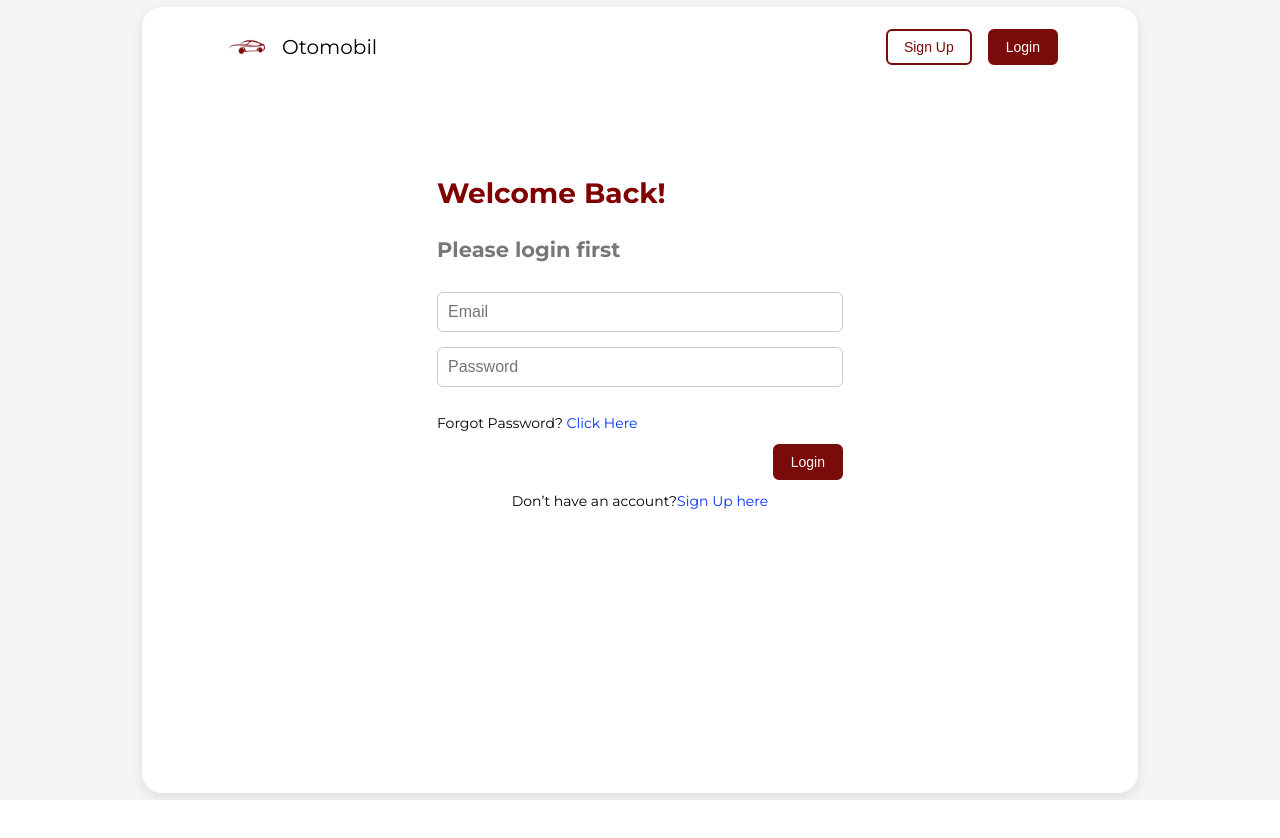
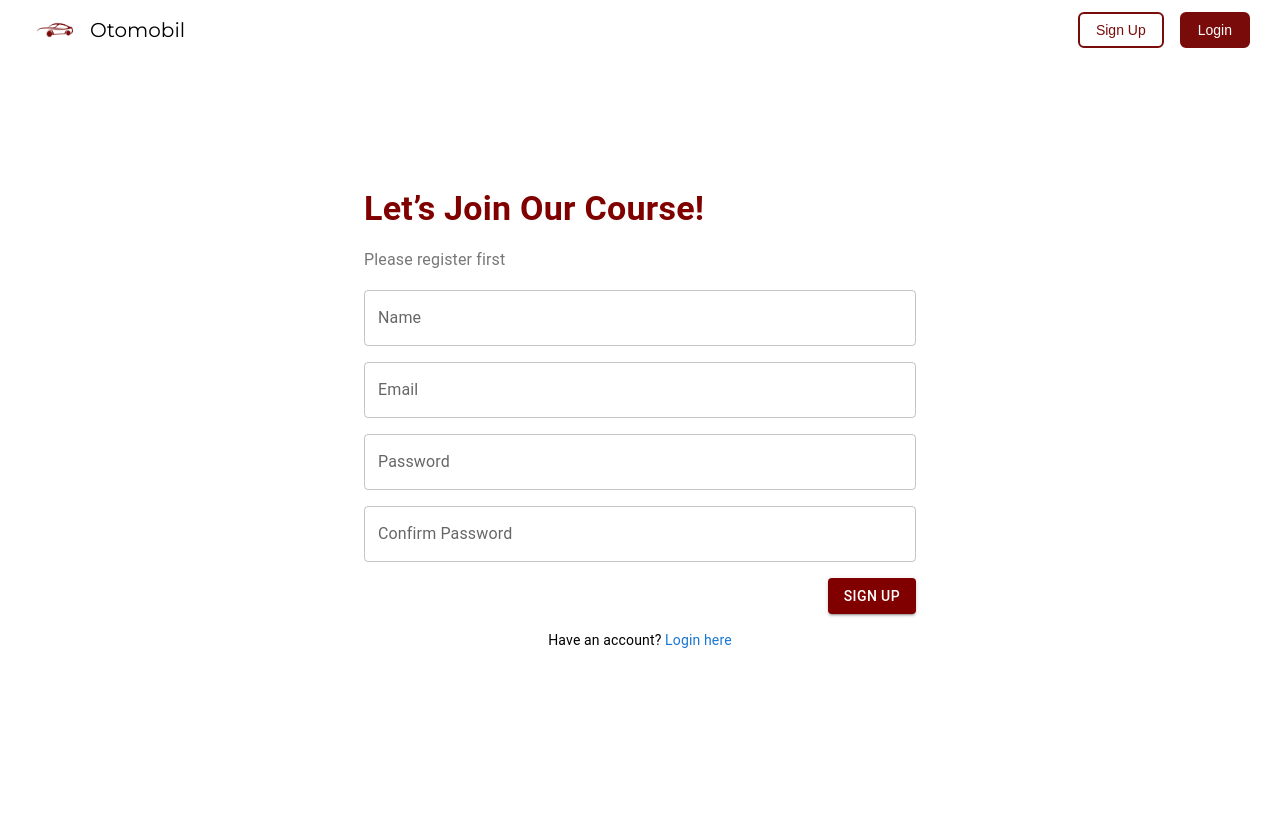
Before and after one commit to kevin33579/tse-team-2-fe, a React (Vite) app: page / in a window 1280 px wide. Shown: the top 838 px of the page. Before the commit the page ends 800 px from the top, so only its background shows below. Built offline with nearby package versions, Linux system fonts and the light colour scheme.

Commit message:
Change to Mui and add useState React

```diff
--- a/src/App.jsx
+++ b/src/App.jsx
@@ -4,7 +4,7 @@ import Register from "./pages/Register";
 function App() {
   return (
     <>
-      <Login />
+      <Register></Register>
     </>
   );
 }
--- a/src/pages/Register.jsx
+++ b/src/pages/Register.jsx
@@ -1,39 +1,129 @@
-import Input from "../components/input";
+import React, { useState } from "react";
+import {
+  Grid,
+  Container,
+  Typography,
+  TextField,
+  Button,
+  Link,
+} from "@mui/material";
 import Navbar from "../components/Navbar";
-import Button from "../components/Button";
-import "./Login.css";
 
 const Register = () => {
+  const [payload, setPayload] = useState({
+    name: "",
+    email: "",
+    password: "",
+    confirmPassword: "",
+  });
+
+  const handleChange = (e) => {
+    const { name, value } = e.target;
+    setPayload((prev) => ({
+      ...prev,
+      [name]: value,
+    }));
+  };
+
+  const handleSubmit = () => {
+    console.log("Send to API:", payload);
+  };
+
   return (
-    <div>
-      <div className="login__page">
-        <div className="login__container">
-          <Navbar />
-          <div className="form__container">
-            <h1 className="login__title">Lets Join our course!</h1>
-            <h2 className="login__subtext">Please register first</h2>
-            <Input placeholder={"Name"} inputName={"name"} />
-            <Input placeholder={"Email"} inputName={"email"} />
-            <Input placeholder={"Password"} inputName={"password"} />
-            <Input
-              placeholder={"Confirm Password"}
-              inputName={"confirmpassword"}
-            />
-            <div style={{ display: "flex", justifyContent: "end" }}>
+    <>
+      <Navbar />
+      <Grid
+        container
+        direction="column"
+        justifyContent="flex-start"
+        alignItems="center"
+        sx={{ minHeight: "100vh", bgcolor: "white" }}
+      >
+        <Container maxWidth="sm" sx={{ mt: 6 }}>
+          <Grid container spacing={2} direction="column" sx={{ pt: 10 }}>
+            <Grid item>
+              <Typography
+                variant="h4"
+                sx={{
+                  color: "#800000",
+                  fontWeight: "bold",
+                  textAlign: "left",
+                }}
+              >
+                Let’s Join Our Course!
+              </Typography>
+            </Grid>
+            <Grid item>
+              <Typography
+                variant="subtitle1"
+                sx={{ color: "#777", textAlign: "left" }}
+              >
+                Please register first
+              </Typography>
+            </Grid>
+            <Grid item>
+              <TextField
+                label="Name"
+                name="name"
+                variant="outlined"
+                fullWidth
+                value={payload.name}
+                onChange={handleChange}
+              />
+            </Grid>
+            <Grid item>
+              <TextField
+                label="Email"
+                name="email"
+                variant="outlined"
+                fullWidth
+                value={payload.email}
+                onChange={handleChange}
+              />
+            </Grid>
+            <Grid item>
+              <TextField
+                label="Password"
+                name="password"
+                type="password"
+                variant="outlined"
+                fullWidth
+                value={payload.password}
+                onChange={handleChange}
+              />
+            </Grid>
+            <Grid item>
+              <TextField
+                label="Confirm Password"
+                name="confirmPassword"
+                type="password"
+                variant="outlined"
+                fullWidth
+                value={payload.confirmPassword}
+                onChange={handleChange}
+              />
+            </Grid>
+            <Grid item container justifyContent="flex-end">
               <Button
-                className="button__login"
-                label="Sign Up"
-                variant="primary"
-                onClick={() => alert("Sign Up clicked")}
-              />
-            </div>
-            <div className="signup__text">
-              Have account? <a href="#"> Login here</a>
-            </div>
-          </div>
-        </div>
-      </div>
-    </div>
+                variant="contained"
+                sx={{ bgcolor: "#800000", "&:hover": { bgcolor: "#a00000" } }}
+                onClick={handleSubmit}
+              >
+                Sign Up
+              </Button>
+            </Grid>
+            <Grid item textAlign="center">
+              <Typography variant="body2">
+                Have an account?{" "}
+                <Link href="#" underline="hover">
+                  Login here
+                </Link>
+              </Typography>
+            </Grid>
+          </Grid>
+        </Container>
+      </Grid>
+    </>
   );
 };
 
```
Also changed, not shown: package.json (+6 -1 lines), 1 other file (tests, documents, lock files or other folders).
